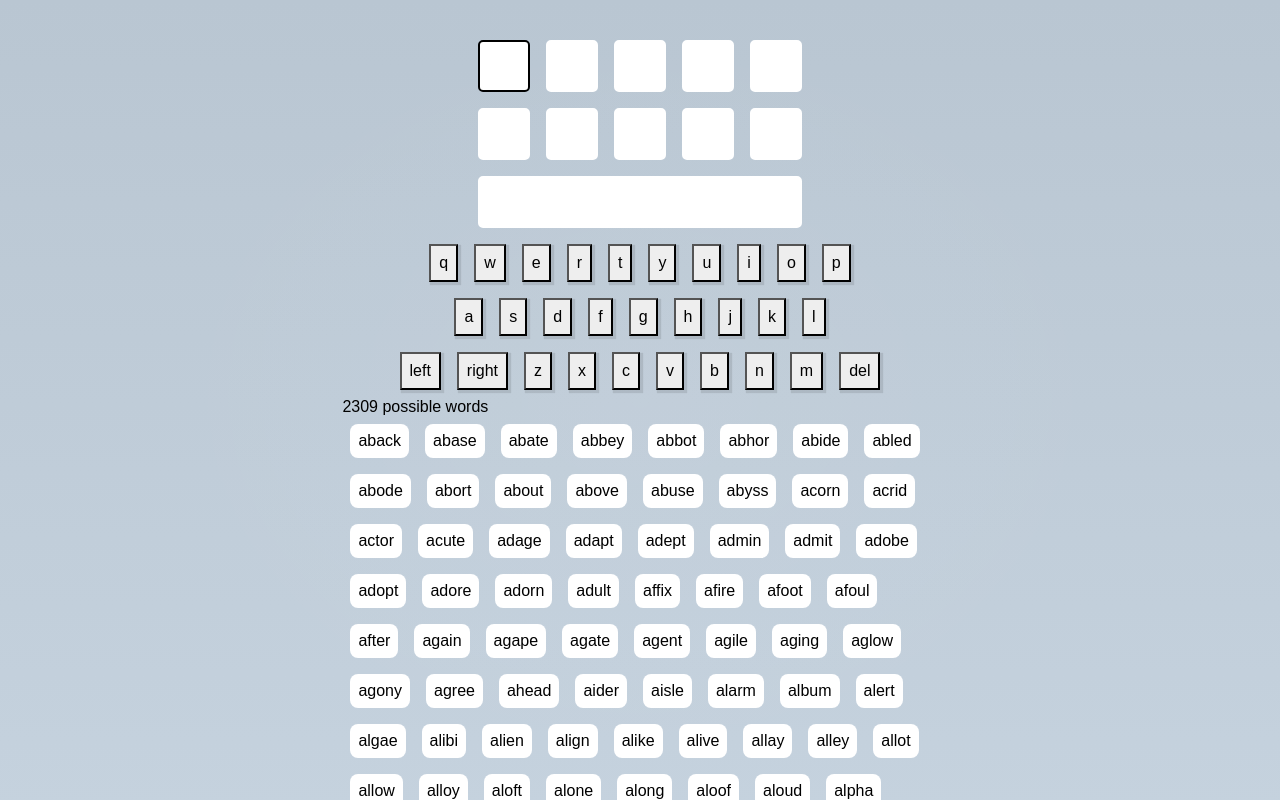
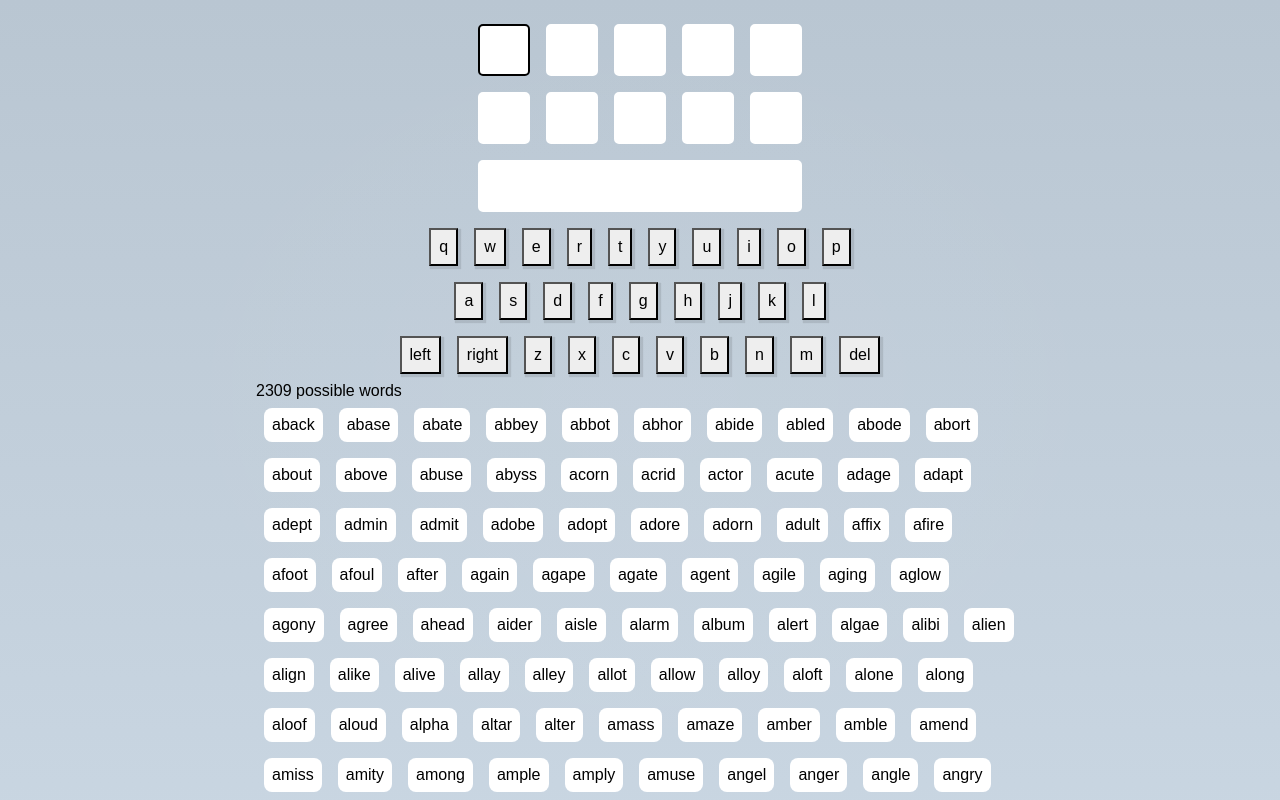
Before and after one commit to jckr/wordle-helper, a SvelteKit app: page / in a window 1280 px wide. Shown: the top 800 px of the page. Built offline with nearby package versions, Linux system fonts and the light colour scheme.

Commit message:
1 file modified

```diff
--- a/src/routes/+layout.svelte
+++ b/src/routes/+layout.svelte
@@ -5,35 +5,3 @@
 <main>
 	<slot />
 </main>
-
-
-<style>
-	main {
-		flex: 1;
-		display: flex;
-		flex-direction: column;
-		padding: 1rem;
-		width: 100%;
-		max-width: 1024px;
-		margin: 0 auto;
-		box-sizing: border-box;
-	}
-
-	footer {
-		display: flex;
-		flex-direction: column;
-		justify-content: center;
-		align-items: center;
-		padding: 40px;
-	}
-
-	footer a {
-		font-weight: bold;
-	}
-
-	@media (min-width: 480px) {
-		footer {
-			padding: 40px 0;
-		}
-	}
-</style>
```
